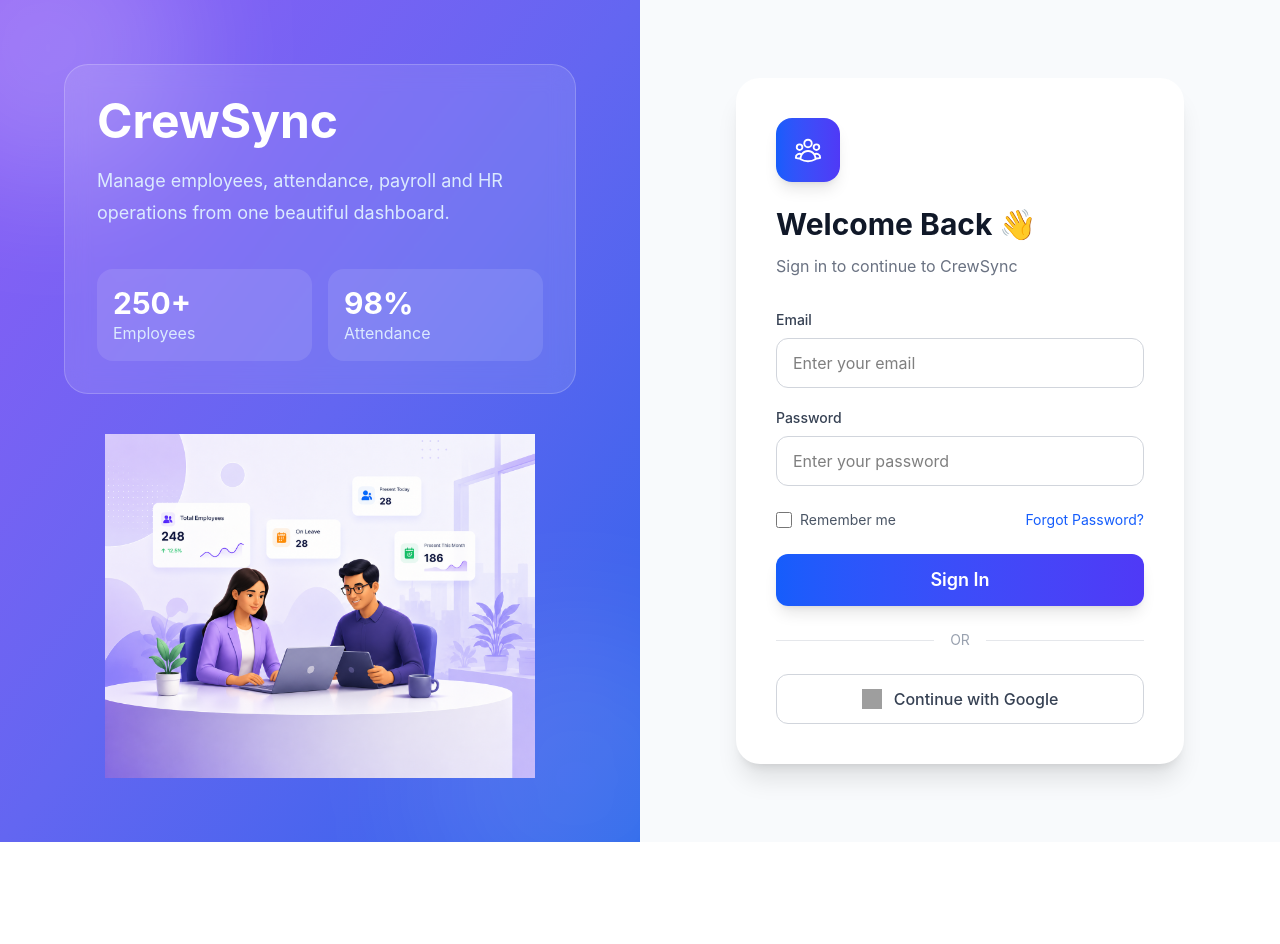
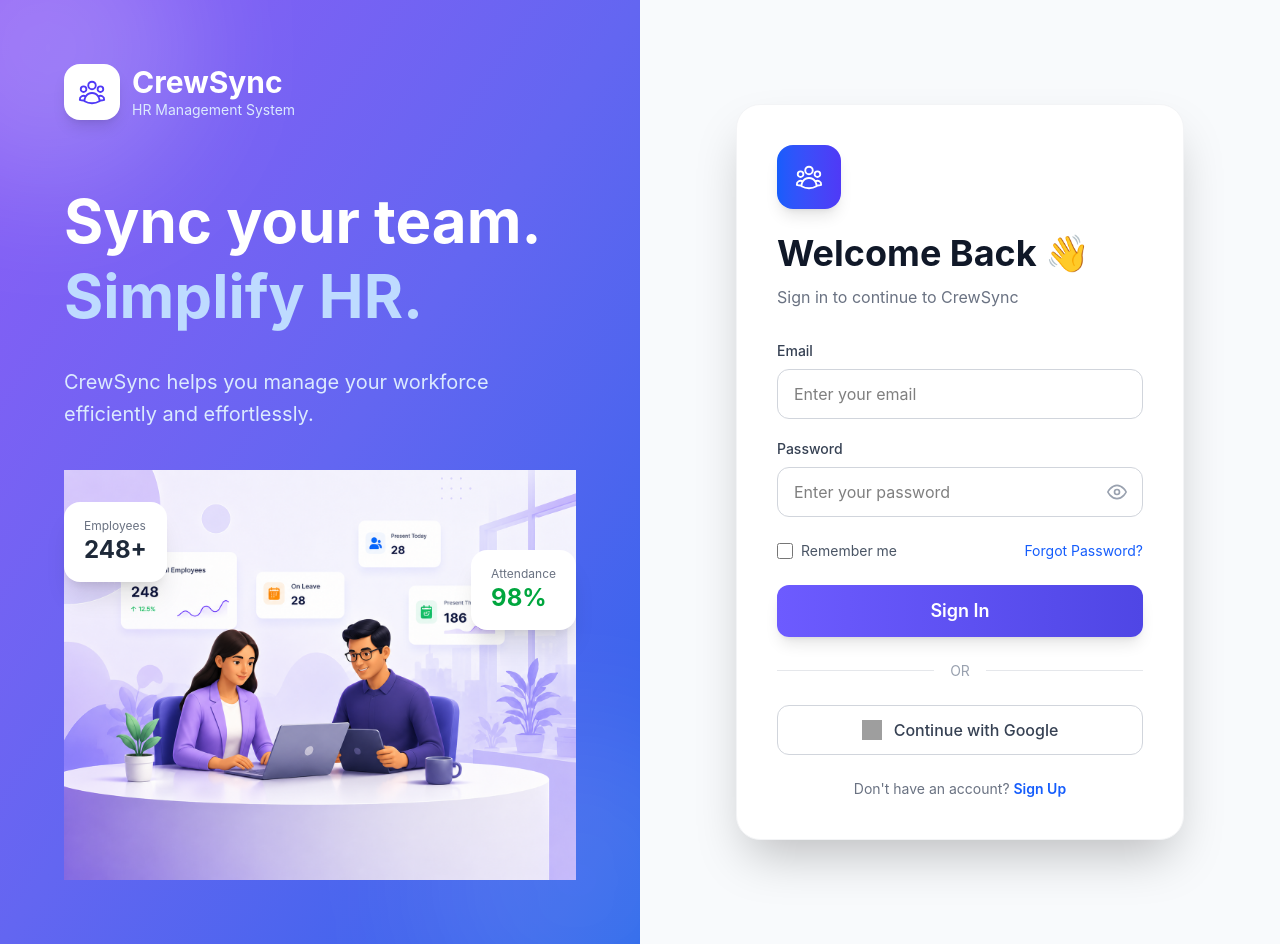
Before and after one commit to rahulkumar218/CrewSync, a React (Vite) app in the folder Client/: page / in a window 1280 px wide. Before the commit the page ends 842 px from the top, so only its background shows below. Built offline with nearby package versions, Linux system fonts and the light colour scheme; grey boxes are pictures that could not be loaded.

Commit message:
Complete professional login UI for CrewSync

```diff
--- /dev/null
+++ b/Client/src/components/common/Button.jsx
@@ -0,0 +1,12 @@
+function Button({ text, type = "button" }) {
+  return (
+    <button
+      type={type}
+      className="w-full py-3 rounded-xl bg-gradient-to-r from-[#6D5BFF] to-[#4F46E5] text-white font-semibold text-lg shadow-lg hover:shadow-2xl hover:scale-[1.02] transition-all duration-300"
+    >
+      {text}
+    </button>
+  );
+}
+
+export default Button;
--- a/Client/src/pages/Login/Login.jsx
+++ b/Client/src/pages/Login/Login.jsx
@@ -1,64 +1,94 @@
+import { useState } from "react";
 import { HiOutlineUserGroup } from "react-icons/hi2";
 import { FiEye } from "react-icons/fi";
+import Button from "../../components/common/Button";
 import illustration from "../../assets/images/login-illustration.png.png";
 function Login() {
+  const [showPassword, setShowPassword] = useState(false);
   return (
     <div className="min-h-screen bg-slate-50 flex">
 
-      {/* Left Side */}
 
-   <div className="hidden lg:flex w-1/2 relative overflow-hidden bg-gradient-to-br from-[#8B5CF6] via-[#6366F1] to-[#2563EB] text-white p-16 flex-col justify-between">
-   <div className="absolute -top-24 -left-24 w-72 h-72 bg-white/20 rounded-full blur-3xl"></div>
 
-<div className="absolute -bottom-24 -right-24 w-80 h-80 bg-white/10 rounded-full blur-3xl"></div>
-  <div className="bg-white/10 backdrop-blur-md rounded-3xl p-8 border border-white/20">
+   {/* Left Side */}
+<div className="hidden lg:flex w-1/2 relative overflow-hidden bg-gradient-to-br from-[#8B5CF6] via-[#6366F1] to-[#2563EB] text-white p-16 flex-col justify-center gap-10">
 
-    <h1 className="text-5xl font-bold">
+  {/* Background Blur */}
+  <div className="absolute -top-24 -left-24 w-72 h-72 bg-white/20 rounded-full blur-3xl"></div>
+
+  <div className="absolute -bottom-24 -right-24 w-80 h-80 bg-white/10 rounded-full blur-3xl"></div>
+
+  {/* Text */}
+  <div className="relative z-10">
+  <div className="flex items-center gap-3 mb-16">
+
+  <div className="w-14 h-14 rounded-2xl bg-white flex items-center justify-center shadow-lg">
+    <HiOutlineUserGroup className="text-indigo-600 text-3xl" />
+  </div>
+
+  <div>
+    <h2 className="text-3xl font-bold">
       CrewSync
+    </h2>
+
+    <p className="text-blue-100 text-sm">
+      HR Management System
+    </p>
+  </div>
+
+</div>
+    <h1 className="text-6xl font-bold leading-tight">
+      Sync your team.
+      <br />
+      <span className="text-blue-200">
+        Simplify HR.
+      </span>
     </h1>
 
-    <p className="mt-5 text-lg text-blue-100 leading-8">
-      Manage employees, attendance, payroll and HR operations
-      from one beautiful dashboard.
+    <p className="mt-8 text-xl text-blue-100 max-w-md leading-8">
+      CrewSync helps you manage your workforce
+      efficiently and effortlessly.
     </p>
 
-    <div className="mt-10 grid grid-cols-2 gap-4">
+  </div>
 
-      <div className="bg-white/10 rounded-2xl p-4">
-        <h2 className="text-3xl font-bold">250+</h2>
-        <p className="text-blue-100">Employees</p>
-      </div>
+  {/* Illustration */}
+ <div className="relative flex justify-center items-end flex-1">
 
-      <div className="bg-white/10 rounded-2xl p-4">
-        <h2 className="text-3xl font-bold">98%</h2>
-        <p className="text-blue-100">Attendance</p>
-      </div>
+  {/* Top Left Card */}
+  <div className="absolute left-0 top-8 bg-white rounded-2xl shadow-xl px-5 py-4 z-20">
+    <p className="text-xs text-gray-500">Employees</p>
+    <h3 className="text-2xl font-bold text-gray-800">248+</h3>
+  </div>
 
-    </div>
+  {/* Top Right Card */}
+  <div className="absolute right-0 top-20 bg-white rounded-2xl shadow-xl px-5 py-4 z-20">
+    <p className="text-xs text-gray-500">Attendance</p>
+    <h3 className="text-2xl font-bold text-green-600">98%</h3>
+  </div>
 
-  </div>
-  <div className="flex justify-center mt-10">
+  {/* Main Illustration */}
   <img
     src={illustration}
     alt="CrewSync Illustration"
-    className="w-[430px] relative z-10"
+    className="w-[720px] object-contain relative z-10"
   />
+
 </div>
 
 </div>
 
       {/* Right Side */}
-      <div className="w-full lg:w-1/2 flex items-center justify-center px-8">
+      <div className="w-full lg:w-1/2 flex items-center justify-center px-8 py-10">
 
-        <div className="bg-white w-full max-w-md rounded-3xl shadow-xl p-10">
+        <div className="bg-white w-full max-w-md rounded-3xl shadow-2xl border border-gray-100 p-10">
            <div className="w-16 h-16 rounded-2xl bg-gradient-to-r from-blue-600 to-indigo-600 flex items-center justify-center shadow-lg">
   <HiOutlineUserGroup className="text-white text-3xl" />
 </div>
 
-         <h2 className="text-3xl font-bold text-gray-900 mt-6">
+<h2 className="text-4xl font-bold text-gray-900 mt-6">
   Welcome Back 👋
 </h2>
-
 <p className="text-gray-500 mt-3 mb-8">
   Sign in to continue to CrewSync
 </p>
@@ -78,11 +108,18 @@ function Login() {
     Password
   </label>
 
+  <div className="relative">
   <input
-    type="password"
+   type={showPassword ? "text" : "password"}
     placeholder="Enter your password"
-    className="w-full px-4 py-3 rounded-xl border border-gray-300 focus:outline-none focus:ring-2 focus:ring-blue-500"
+    className="w-full px-4 py-3 pr-12 rounded-xl border border-gray-300 focus:outline-none focus:ring-2 focus:ring-blue-500"
   />
+
+ <FiEye
+  onClick={() => setShowPassword(!showPassword)}
+  className="absolute right-4 top-1/2 -translate-y-1/2 text-gray-400 cursor-pointer text-xl hover:text-indigo-600 transition"
+/>
+</div>
 </div>
 <div className="flex items-center justify-between mb-6">
 
@@ -103,7 +140,7 @@ function Login() {
 
 </div>
 <button
-  className="w-full py-3 rounded-xl bg-gradient-to-r from-blue-600 to-indigo-600 text-white font-semibold text-lg shadow-lg hover:shadow-xl hover:scale-[1.02] transition-all duration-300"
+  className="w-full py-3 rounded-xl bg-gradient-to-r from-[#6D5BFF] to-[#4F46E5] text-white font-semibold text-lg shadow-lg hover:shadow-2xl hover:scale-[1.02] transition-all duration-300"
 >
   Sign In
 </button>
@@ -129,6 +166,15 @@ function Login() {
     Continue with Google
   </span>
 </button>
+<div className="mt-6 text-center text-sm text-gray-500">
+  Don't have an account?{" "}
+  <a
+    href="#"
+    className="text-blue-600 font-semibold hover:text-blue-700"
+  >
+    Sign Up
+  </a>
+</div>
         </div>
 
       </div>
```
Also changed, not shown: Client/src/components/common/InputField.jsx (added), Client/src/layouts/AuthLayout.jsx (added).
